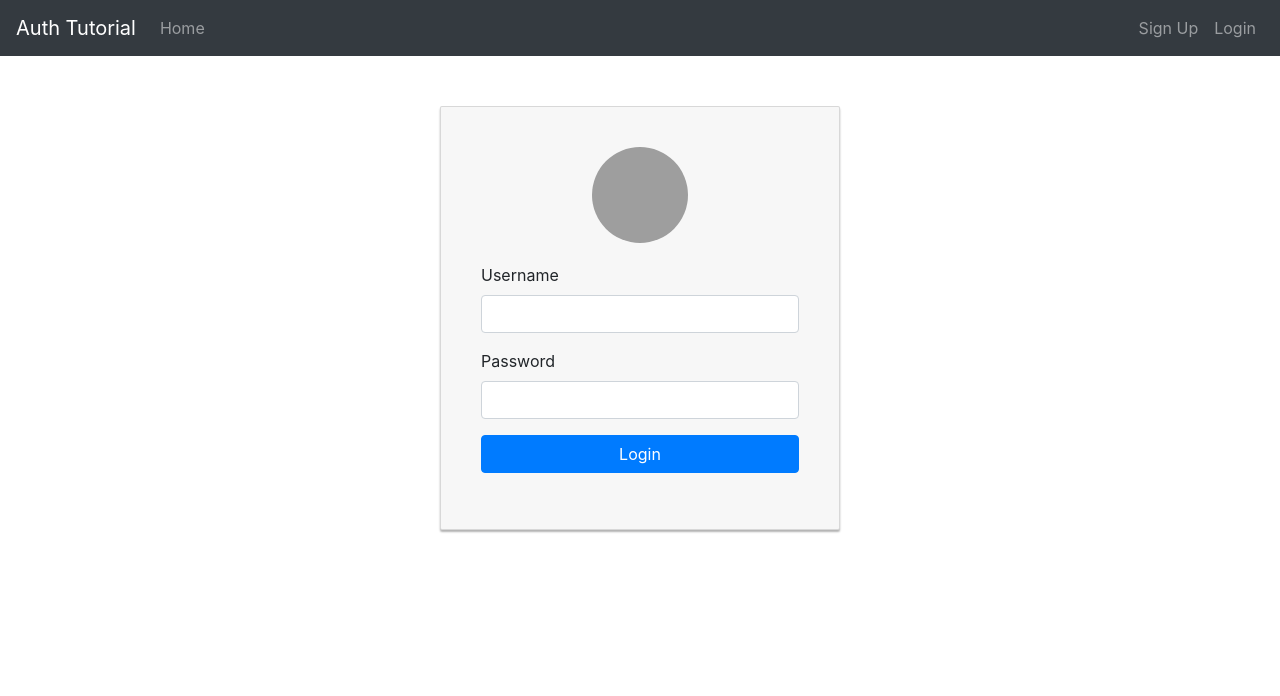
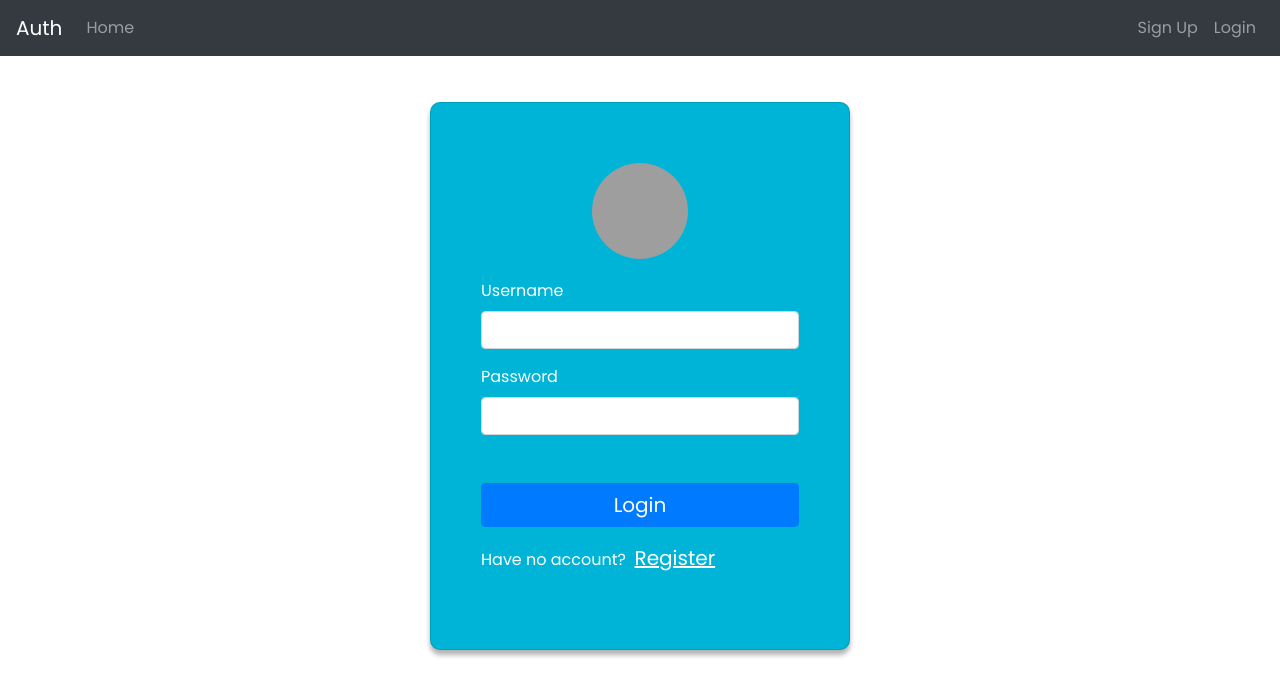
Before and after one commit to indamutsa/orchestrated-owasp-fullstack, an Angular app in the folder frontend/: page /login in a window 1280 px wide. Shown: the top 696 px of the page. Built offline with nearby package versions, Linux system fonts and the light colour scheme; grey boxes are pictures that could not be loaded.

Commit message:
test auth with different user roles...

```diff
--- a/frontend/src/app/app-routing.module.ts
+++ b/frontend/src/app/app-routing.module.ts
@@ -7,20 +7,26 @@ import { HomeComponent } from './components/home/home.component';
 import { LoginComponent } from './components/login/login.component';
 import { ProfileComponent } from './components/profile/profile.component';
 import { RegisterComponent } from './components/register/register.component';
+import { AuthGuard } from './guards/auth.guard';
 
 const routes: Routes = [
-  { path: 'home', component: HomeComponent },
+  { path: 'home', component: HomeComponent, canActivate: [AuthGuard] },
   { path: 'login', component: LoginComponent },
   { path: 'register', component: RegisterComponent },
-  { path: 'profile', component: ProfileComponent },
-  { path: 'user', component: BoardUserComponent },
-  { path: 'mod', component: BoardModeratorComponent },
-  { path: 'admin', component: BoardAdminComponent },
-  { path: '', redirectTo: 'home', pathMatch: 'full' },
+  { path: 'profile', component: ProfileComponent, canActivate: [AuthGuard] },
+  { path: 'user', component: BoardUserComponent, canActivate: [AuthGuard] },
+  { path: 'mod', component: BoardModeratorComponent, canActivate: [AuthGuard] },
+  { path: 'admin', component: BoardAdminComponent, canActivate: [AuthGuard] },
+  {
+    path: '',
+    component: HomeComponent,
+    pathMatch: 'full',
+    canActivate: [AuthGuard],
+  },
 ];
 
 @NgModule({
   imports: [RouterModule.forRoot(routes)],
-  exports: [RouterModule]
+  exports: [RouterModule],
 })
-export class AppRoutingModule { }
+export class AppRoutingModule {}
--- a/frontend/src/app/app.component.html
+++ b/frontend/src/app/app.component.html
@@ -1,6 +1,6 @@
 <div id="app">
   <nav class="navbar navbar-expand navbar-dark bg-dark">
-    <a href="#" class="navbar-brand">Auth Tutorial</a>
+    <a href="#" class="navbar-brand">Auth</a>
     <ul class="navbar-nav mr-auto" routerLinkActive="active">
       <li class="nav-item">
         <a href="/home" class="nav-link" routerLink="home">Home </a>
--- a/frontend/src/app/components/login/login.component.html
+++ b/frontend/src/app/components/login/login.component.html
@@ -1,4 +1,4 @@
-<div class="col-md-12">
+<div class="col-md-12 user-container">
   <div class="card card-container">
     <img
       id="profile-img"
@@ -31,7 +31,7 @@
         <label for="password">Password</label>
         <input
           type="password"
-          class="form-control"
+          class="form-control password-input"
           name="password"
           [(ngModel)]="form.password"
           required
@@ -43,15 +43,18 @@
         <div class="invalid-feedback">
           @if (password.errors['required']) {
           <div>Password is required</div>
-          }
-          @if (password.errors['minlength']) {
+          } @if (password.errors['minlength']) {
           <div>Password must be at least 6 characters</div>
           }
         </div>
         }
       </div>
       <div class="form-group">
-        <button class="btn btn-primary btn-block">Login</button>
+        <button class="btn btn-primary btn-block btn-large-text font-weight-600">Login</button>
+      </div>
+      <div class="">
+        Have no account?&nbsp;
+        <a class="underline-text font-weight-600 btn-large-text" routerLink="/register">Register</a>
       </div>
       <div class="form-group">
         @if (f.submitted && isLoginFailed) {
--- a/frontend/src/app/components/login/login.component.scss
+++ b/frontend/src/app/components/login/login.component.scss
@@ -5,21 +5,10 @@ label {
 
 .card-container.card {
   max-width: 400px !important;
-  padding: 40px 40px;
+  padding: 60px 50px;
 }
 
-.card {
-  background-color: #f7f7f7;
-  padding: 20px 25px 30px;
-  margin: 0 auto 25px;
-  margin-top: 50px;
-  -moz-border-radius: 2px;
-  -webkit-border-radius: 2px;
-  border-radius: 2px;
-  -moz-box-shadow: 0px 2px 2px rgba(0, 0, 0, 0.3);
-  -webkit-box-shadow: 0px 2px 2px rgba(0, 0, 0, 0.3);
-  box-shadow: 0px 2px 2px rgba(0, 0, 0, 0.3);
-}
+
 
 .profile-img-card {
   width: 96px;
--- a/frontend/src/app/components/register/register.component.html
+++ b/frontend/src/app/components/register/register.component.html
@@ -1,4 +1,4 @@
-<div class="col-md-12">
+<div class="col-md-12 user-container">
   <div class="card card-container">
     <img
       id="profile-img"
@@ -66,7 +66,7 @@
         <label for="password">Password</label>
         <input
           type="password"
-          class="form-control"
+          class="form-control password-input"
           name="password"
           [(ngModel)]="form.password"
           required
@@ -86,7 +86,10 @@
         }
       </div>
       <div class="form-group">
-        <button class="btn btn-primary btn-block">Sign Up</button>
+        <button class="btn btn-primary btn-block btn-large-text font-weight-600">Sign Up</button>
+      </div>
+      <div>
+        Already have an account?&nbsp; <a class="underline-text font-weight-600 btn-large-text" routerLink="/login">Login</a>
       </div>
 
       @if (f.submitted && isSignUpFailed) {
--- a/frontend/src/app/components/register/register.component.scss
+++ b/frontend/src/app/components/register/register.component.scss
@@ -6,19 +6,6 @@ label {
 .card-container.card {
   max-width: 400px !important;
   padding: 40px 40px;
-}
-
-.card {
-  background-color: #f7f7f7;
-  padding: 20px 25px 30px;
-  margin: 0 auto 25px;
-  margin-top: 50px;
-  -moz-border-radius: 2px;
-  -webkit-border-radius: 2px;
-  border-radius: 2px;
-  -moz-box-shadow: 0px 2px 2px rgba(0, 0, 0, 0.3);
-  -webkit-box-shadow: 0px 2px 2px rgba(0, 0, 0, 0.3);
-  box-shadow: 0px 2px 2px rgba(0, 0, 0, 0.3);
 }
 
 .profile-img-card {
--- /dev/null
+++ b/frontend/src/app/guards/auth.guard.ts
@@ -0,0 +1,49 @@
+import { Injectable } from '@angular/core';
+import {
+  CanActivate,
+  CanActivateChild,
+  CanDeactivate,
+  CanLoad,
+  Router,
+} from '@angular/router';
+import { AuthService } from '../services/auth.service';
+import { StorageService } from '../services/storage.service';
+
+@Injectable({
+  providedIn: 'root',
+})
+// CanDeactivate<ProudctRatingComponent>,
+export class AuthGuard implements CanActivate, CanActivateChild, CanLoad {
+  constructor(private storageService: StorageService, private router: Router) {}
+
+  canActivate(): boolean {
+    return this.checkAuth();
+  }
+
+  canActivateChild(): boolean {
+    return this.checkAuth();
+  }
+
+  // canDeactivate(component: ProudctRatingComponent): boolean {
+  //   if (component.hasUnsavedChanges()) {
+  //     return window.confirm(
+  //       'You have unsaved changes. Do you really want to leave?'
+  //     );
+  //   }
+  //   return true;
+  // }
+
+  canLoad(): boolean {
+    return this.checkAuth();
+  }
+
+  private checkAuth(): boolean {
+    if (this.storageService.isLoggedIn()) {
+      return true;
+    } else {
+      // Redirect to the login page if the user is not authenticated
+      this.router.navigate(['/login']);
+      return false;
+    }
+  }
+}
--- a/frontend/src/index.html
+++ b/frontend/src/index.html
@@ -7,6 +7,8 @@
   <meta name="viewport" content="width=device-width, initial-scale=1">
   <link rel="icon" type="image/x-icon" href="favicon.ico">
   <link rel="stylesheet" href="https://unpkg.com/bootstrap@4.6.0/dist/css/bootstrap.min.css" />
+  <link rel="preconnect" href="https://fonts.gstatic.com">
+  <link href="https://fonts.googleapis.com/css2?family=Poppins:wght@400;700&display=swap" rel="stylesheet">
 </head>
 <body>
   <app-root></app-root>
--- a/frontend/src/styles.scss
+++ b/frontend/src/styles.scss
@@ -1 +1,60 @@
 /* You can add global styles to this file, and also import other style files */
+body {
+   font-family: 'Poppins', sans-serif;
+  margin: 0;
+  padding: 0;
+}
+
+.user-container {
+  display: flex;
+  justify-content: center;
+  align-items: center;
+  height: 100vh;
+  font-size: 16px;
+}
+
+.font-weight-600 {
+  font-weight: 500;
+}
+
+.card {
+  color: #fff;
+  background-color: #00b4d8;
+  padding: 20px 25px 30px;
+  min-width: 420px;
+  margin-top: -10rem;
+  -moz-border-radius: 10px;
+  -webkit-border-radius: 10px;
+  border-radius: 10px;
+  -moz-box-shadow: 0px 5px 5px rgba(0, 0, 0, 0.3);
+  -webkit-box-shadow: 0px 5px 5px rgba(0, 0, 0, 0.3);
+  box-shadow: 0px 5px 5px rgba(0, 0, 0, 0.3);
+}
+
+.btn-large-text {
+  font-size: 20px; /* adjust as needed */
+}
+
+.flex-center {
+  display: flex;
+  justify-content: center;
+  align-items: center;
+}
+
+.underline-text {
+  text-decoration: underline;
+  color: white;
+  font-weight: 500;
+  &:hover {
+    border: 1px solid white;
+    text-decoration: none;
+    padding: 2px 15px;
+    border-radius: 5px;
+    font-style: italic;
+    transition: 0.3s ease-in-out;
+  }
+}
+
+.password-input {
+  margin: 0px 0px 3rem 0px;
+}
```
Also changed, not shown: 1 other file (tests, documents, lock files or other folders).
